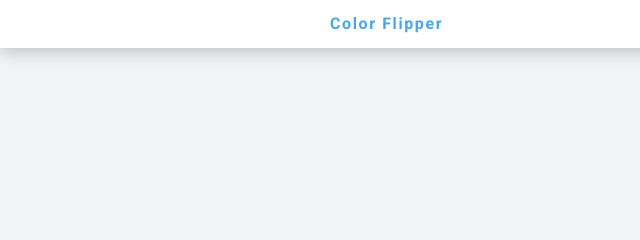
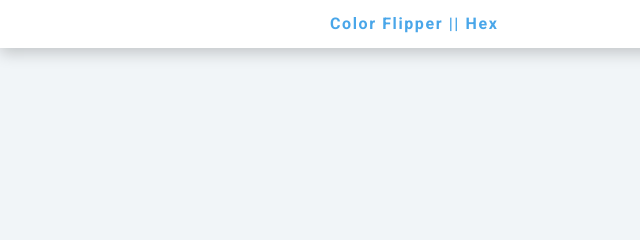
Before and after one commit to djyuga2003/Color-Flipper-Website-Basic-, a plain HTML site: page hex.html in a window 1280 px wide. Shown: the top 240 px of the page, 0-640 px from the left. Drawn offline with nearby package versions, Linux system fonts and the light colour scheme.

Commit message:
Update hex.html

```diff
--- a/hex.html
+++ b/hex.html
@@ -9,7 +9,7 @@
 <body>
     <nav>
         <div class="nav-center">
-            <h4>color flipper</h4>
+            <h4>Color Flipper || Hex</h4>
             <ul class="nav-links">
                 <li>
                     <a href="index.html">simple</a>
```
